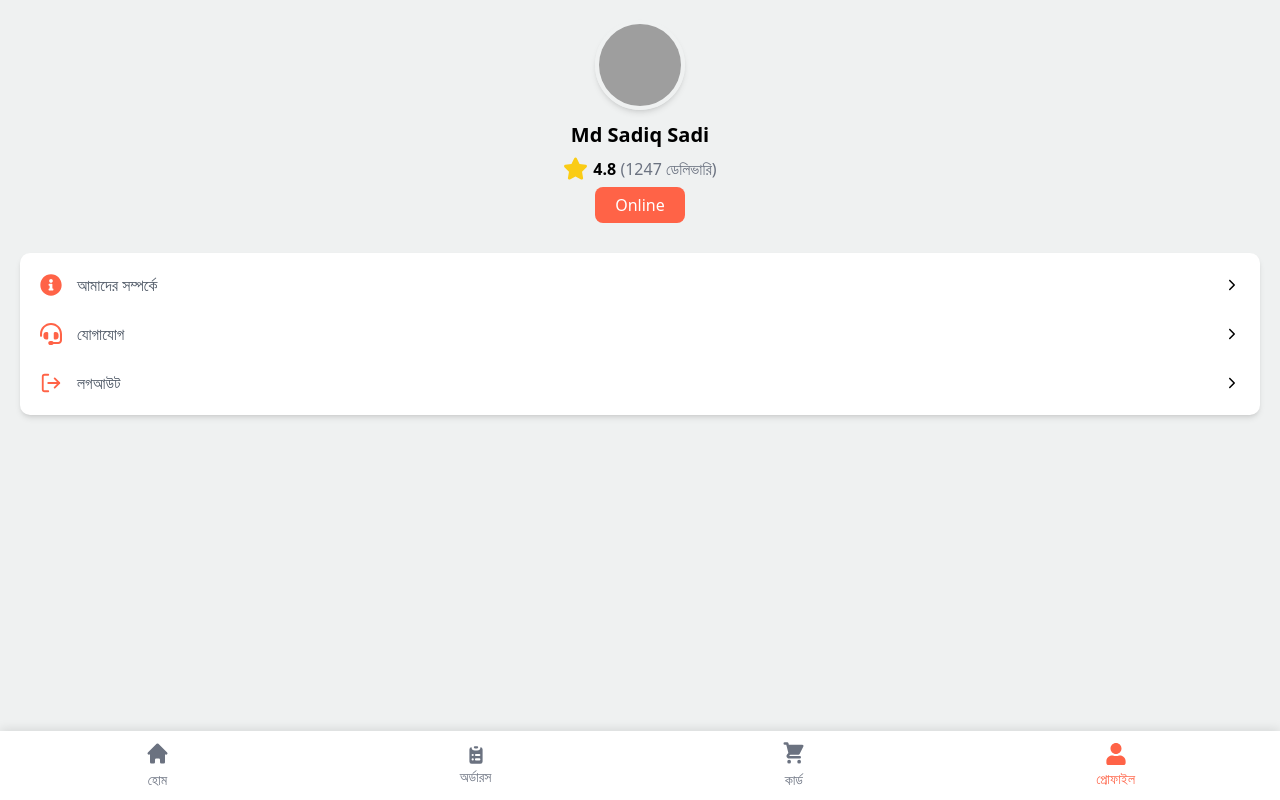
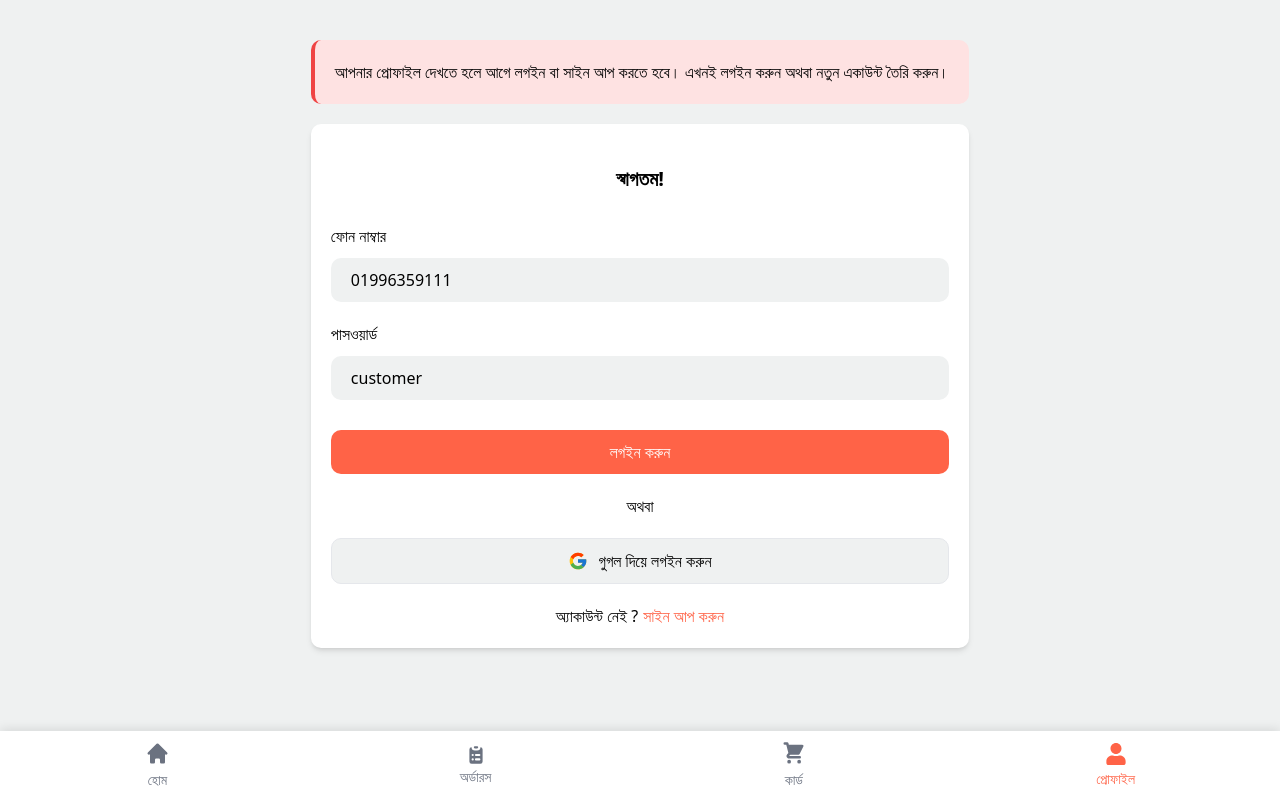
Before and after one commit to HmSani6699/Barakah-Bite, a React (Vite) app: page /profile in a window 1280 px wide. Built offline with nearby package versions, Linux system fonts and the light colour scheme; grey boxes are pictures that could not be loaded.

Commit message:
added locastoreage user

```diff
--- a/src/Component/InputField/InputField.jsx
+++ b/src/Component/InputField/InputField.jsx
@@ -1,6 +1,6 @@
 import React from "react";
 
-const InputField = ({ title, placeholder }) => {
+const InputField = ({ title, placeholder, value, setValue }) => {
   return (
     <div>
       <p className="mb-[10px] text-[16px]">{title}</p>
@@ -8,6 +8,8 @@ const InputField = ({ title, placeholder }) => {
         type="text"
         className="bg-[#eff1f1] outline-none rounded-[10px] py-[10px] w-full px-[20px]"
         placeholder={placeholder}
+        value={value}
+        onChange={(e) => setValue(e.target.value)}
       />
     </div>
   );
--- a/src/Component/Profile/Profile.jsx
+++ b/src/Component/Profile/Profile.jsx
@@ -1,15 +1,54 @@
-import React, { useState } from "react";
+import React, { useEffect, useState } from "react";
 import { HiClipboardList } from "react-icons/hi";
 import { IoIosArrowForward } from "react-icons/io";
-import { Link } from "react-router";
+import { Link, useNavigate } from "react-router";
 import ProfileNaveList from "./ProfileNaveList";
 import { FaHeadset, FaLocationDot, FaStar } from "react-icons/fa6";
 import { FaInfoCircle } from "react-icons/fa";
 import { FiLogOut } from "react-icons/fi";
+import Login from "../../Pages/Login/Login";
+import { FcGoogle } from "react-icons/fc";
+import InputField from "../InputField/InputField";
 
 const Profile = () => {
-  const [user, setUser] = useState("rider");
+  const navigate = useNavigate();
+  const [user, setUser] = useState("");
+
+  useEffect(() => {
+    const user = JSON.parse(localStorage.getItem("user"));
+    if (user) {
+      setUser(user);
+    }
+  }, []);
+
+  const handleLogOut = () => {
+    localStorage.removeItem("user");
+    navigate("/");
+  };
+
+  const [number, setNumber] = useState("01996359111");
+  const [password, setPassword] = useState("customer");
+
+  const handleLogin = () => {
+    const user = JSON.parse(localStorage.getItem("user"));
+    if (user) {
+      localStorage.removeItem("user");
+    }
+    localStorage.setItem(
+      "user",
+      JSON.stringify({ phone: number, role: password })
+    );
+
+    if (password === "customer") {
+      navigate("/");
+    } else if (password === "rider") {
+      navigate("/rider");
+    }
+  };
+
   return (
+    <div>
+      {user ? (
         <div className="mb-[120px]">
           <div className=" h-[90px] text-center flex items-center justify-center">
             <div className="h-[90px] w-[90px] rounded-full  border-[4px] border-[#eff1f1] shadow-md mt-[40px]">
@@ -22,26 +61,32 @@ const Profile = () => {
           </div>
           <div className="mt-[30px] text-center">
             <h2 className="text-[20px] font-bold">Md Sadiq Sadi</h2>
-        {/* <p className="text-gray-500">sadiq@gmail.com</p> */}
 
-        {/* rider */}
+            {user?.role === "customer" ? (
+              <p className="text-gray-500">sadiq@gmail.com</p>
+            ) : user?.role === "rider" ? (
+              <div>
                 <div className="flex items-center justify-center my-[6px]">
                   <FaStar className="text-yellow-400 text-[25px] mr-[5px]" />
                   <h2 className="font-semibold">
                     4.8
-            <span className="font-normal text-gray-500"> (1247 ডেলিভারি)</span>
+                    <span className="font-normal text-gray-500">
+                      (1247 ডেলিভারি)
+                    </span>
                   </h2>
                 </div>
                 <button className="text-white bg-[#ff6347] py-[6px] px-[20px] rounded-[8px]">
                   Online
                 </button>
               </div>
+            ) : (
+              ""
+            )}
+          </div>
 
           <div className=" px-[20px] mt-[30px]">
-        {/* Rider nav */}
-
-        {/* About me */}
-        {/* <div className="bg-white p-[20px] rounded-[10px] flex flex-col gap-[25px] shadow-md">
+            {user?.role === "customer" && (
+              <div className="bg-white p-[20px] rounded-[10px] flex flex-col gap-[25px] shadow-md">
                 <ProfileNaveList
                   title={"আমার অর্ডারসমূহ"}
                   icon={
@@ -56,7 +101,8 @@ const Profile = () => {
                   }
                   url={"/address"}
                 />
-        </div> */}
+              </div>
+            )}
 
             {/* About Company */}
             <div className="bg-white p-[20px] rounded-[10px] flex flex-col gap-[25px] shadow-md mt-[20px]">
@@ -75,7 +121,10 @@ const Profile = () => {
                 url={"/contactus"}
               />
 
-          <div className="w-full flex items-center justify-between">
+              <div
+                onClick={handleLogOut}
+                className="w-full flex items-center justify-between cursor-pointer"
+              >
                 <div className="flex items-center gap-[15px]">
                   <FiLogOut className="text-[22px] mb-[3px]0 bg-white text-[#ff6347]" />
                   <p className="text-gray-600">লগআউট</p>
@@ -85,6 +134,67 @@ const Profile = () => {
             </div>
           </div>
         </div>
+      ) : (
+        <div className="flex items-center justify-center p-[20px]">
+          <div>
+            <div className="my-[20px]   rounded-[10px] p-[20px] border-l-[4px] border-red-500 bg-red-100">
+              <h1>
+                আপনার প্রোফাইল দেখতে হলে আগে লগইন বা সাইন আপ করতে হবে। এখনই লগইন
+                করুন অথবা নতুন একাউন্ট তৈরি করুন।
+              </h1>
+            </div>
+            <div className=" rounded-[10px] bg-white shadow-md  w-full p-[20px]">
+              {/* <div className="flex items-center justify-center gap-[10px]">
+                <div className="h-[50px] w-[50px]">
+                  <img
+                    src="https://i.postimg.cc/bJqXjHd5/FB-IMG-1757409260966.jpg"
+                    alt=""
+                  />
+                </div>
+                <h2 className="text-[20px] font-bold">Barakah Mart</h2>
+              </div>*/}
+              <h2 className="text-center text-[20px] font-bold mt-[20px]">
+                স্বাগতম!
+              </h2>
+
+              {/* form */}
+              <div className="flex flex-col gap-[20px] mt-[30px]">
+                <InputField
+                  title={"ফোন নাম্বার "}
+                  placeholder={"আপনার ফোন নাম্বার লিখুন"}
+                  value={number}
+                  setValue={setNumber}
+                />
+                <InputField
+                  title={"পাসওয়ার্ড "}
+                  placeholder={" আপনার পাসওয়ার্ড লিখুন"}
+                  value={password}
+                  setValue={setPassword}
+                />
+              </div>
+
+              <button
+                onClick={handleLogin}
+                className="bg-[#ff6347] text-white w-full py-[10px] rounded-[10px] mt-[30px]"
+              >
+                লগইন করুন
+              </button>
+              <h2 className="text-center mt-[20px]">অথবা</h2>
+              <button className="bg-[#eff1f1]  w-full py-[10px] rounded-[10px] mt-[20px] border flex items-center justify-center gap-[10px]">
+                <FcGoogle className="text-[20px]" />
+                গুগল দিয়ে লগইন করুন
+              </button>
+              <p className="mt-[20px] text-center">
+                অ্যাকাউন্ট নেই ?
+                <Link to={"/signup"} className="text-[#ff6347] pl-[5px]">
+                  সাইন আপ করুন
+                </Link>
+              </p>
+            </div>
+          </div>
+        </div>
+      )}
+    </div>
   );
 };
 
--- a/src/Pages/Home/Home/Home.jsx
+++ b/src/Pages/Home/Home/Home.jsx
@@ -3,15 +3,19 @@ import GroseryShop from "../GroseryShop/GroseryShop";
 import PopularItem from "../PopularItem/PopularItem";
 import RestaurantsShops from "../RestaurantsShops/RestaurantsShops";
 import HomeTopNavber from "../../Navber/HomeTopNavber";
+import { useEffect, useState } from "react";
+import { useNavigate } from "react-router";
 
 const Home = () => {
   return (
     <div className="max-w-[1200px] mx-auto relative">
-      <HomeTopNavber />
-      <RestaurantsShops />
-      <FilterTab />
-      <GroseryShop />
-      <PopularItem />
+      <>
+        <HomeTopNavber />
+        <RestaurantsShops />
+        <FilterTab />
+        <GroseryShop />
+        <PopularItem />
+      </>
     </div>
   );
 };
--- a/src/Pages/Login/Login.jsx
+++ b/src/Pages/Login/Login.jsx
@@ -1,9 +1,30 @@
-import React from "react";
+import React, { useState } from "react";
 import InputField from "../../Component/InputField/InputField";
-import { Link } from "react-router";
+import { Link, useNavigate } from "react-router";
 import { FcGoogle } from "react-icons/fc";
 
 const Login = () => {
+  const navigate = useNavigate();
+  const [number, setNumber] = useState("01996359111");
+  const [password, setPassword] = useState("customer");
+
+  const handleLogin = () => {
+    const user = JSON.parse(localStorage.getItem("user"));
+    if (user) {
+      localStorage.removeItem("user");
+    }
+    localStorage.setItem(
+      "user",
+      JSON.stringify({ phone: number, role: password })
+    );
+
+    if (password === "customer") {
+      navigate("/");
+    } else if (password === "rider") {
+      navigate("/rider");
+    }
+  };
+
   return (
     <div className="flex items-center justify-center h-screen px-[15px]">
       <div className="border-t-[4px] border-[#ff6347] rounded-[10px] bg-white shadow-md  w-full p-[20px]">
@@ -25,15 +46,22 @@ const Login = () => {
           <InputField
             title={"ফোন নাম্বার "}
             placeholder={"আপনার ফোন নাম্বার লিখুন"}
+            value={number}
+            setValue={setNumber}
           />
           <InputField
             title={"পাসওয়ার্ড "}
             placeholder={" আপনার পাসওয়ার্ড লিখুন"}
+            value={password}
+            setValue={setPassword}
           />
         </div>
 
-        <button className="bg-[#ff6347] text-white w-full py-[10px] rounded-[10px] mt-[30px]">
-          অ্যাকাউন্ট তৈরি করুন
+        <button
+          onClick={handleLogin}
+          className="bg-[#ff6347] text-white w-full py-[10px] rounded-[10px] mt-[30px]"
+        >
+          লগইন করুন
         </button>
         <h2 className="text-center mt-[20px]">অথবা</h2>
         <button className="bg-[#eff1f1]  w-full py-[10px] rounded-[10px] mt-[20px] border flex items-center justify-center gap-[10px]">
--- a/src/Pages/Signup/Signup.jsx
+++ b/src/Pages/Signup/Signup.jsx
@@ -33,7 +33,7 @@ const Signup = () => {
         </div>
 
         <button className="bg-[#ff6347] text-white w-full py-[10px] rounded-[10px] mt-[30px]">
-          লগইন করুন
+          অ্যাকাউন্ট তৈরি করুন
         </button>
         <h2 className="text-center mt-[20px]">অথবা</h2>
         <button className="bg-[#eff1f1]  w-full py-[10px] rounded-[10px] mt-[20px] border flex items-center justify-center gap-[10px]">
```
Lines whose indentation alone changed are shown as unchanged.
